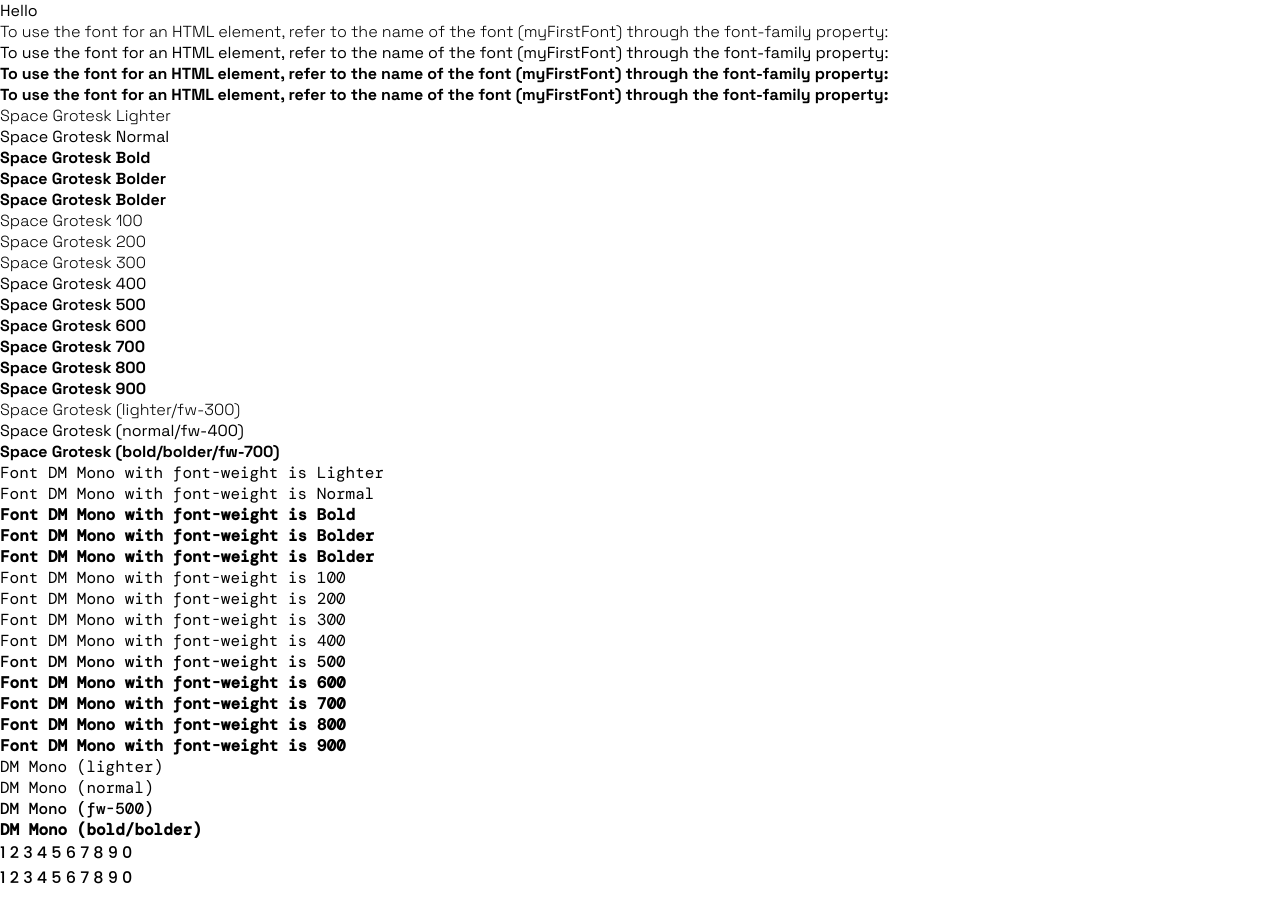
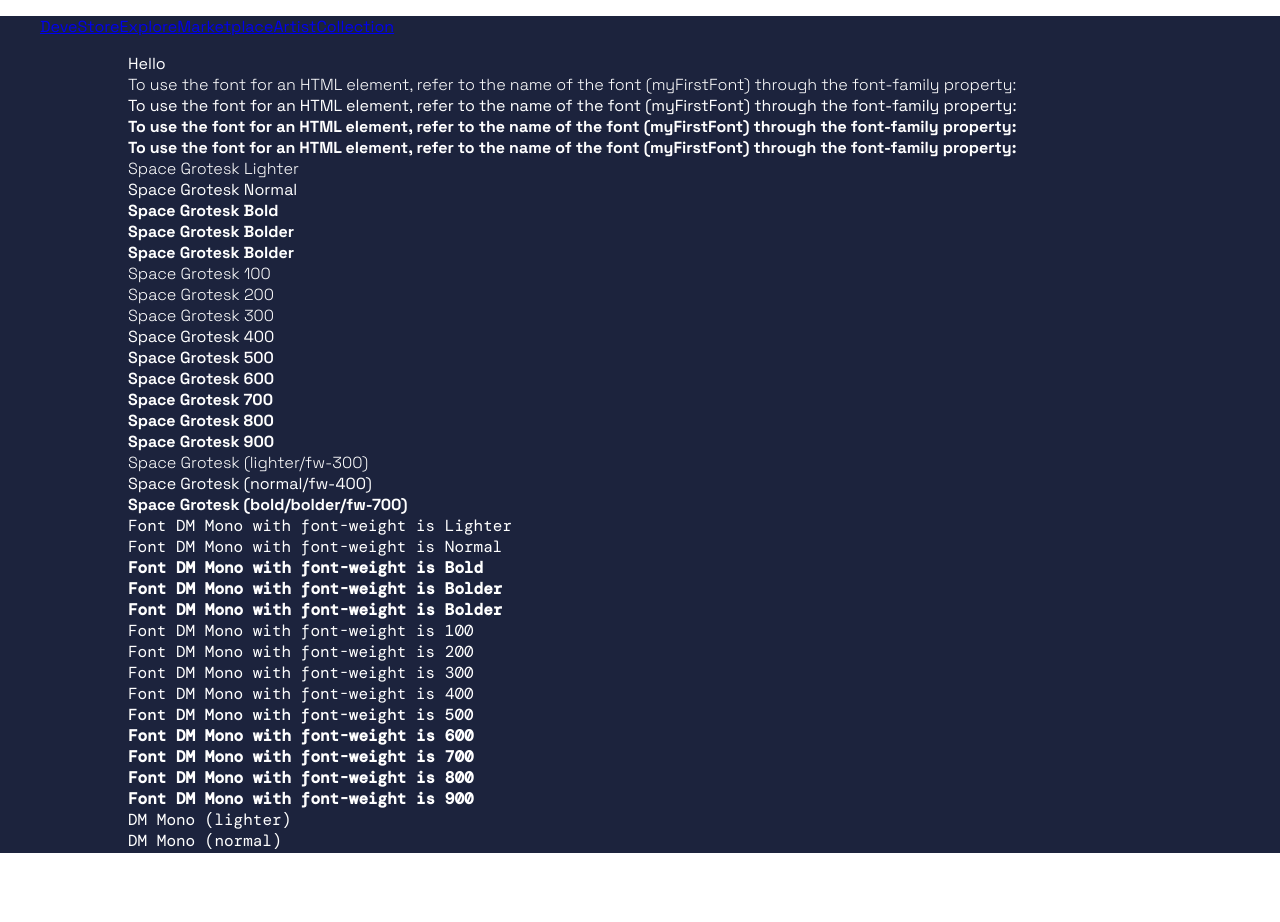
Before and after one commit to tiennt0212/web_course_demo-fe_reactjs, a React (Create React App) app: page /dev-site in a window 1280 px wide. Shown: the top 922 px of the page. Before the commit the page ends 890 px from the top, so only its background shows below. Built offline with nearby package versions, Linux system fonts and the light colour scheme; a web font is replaced by a local one.

Commit message:
apply layout

```diff
--- a/src/App.js
+++ b/src/App.js
@@ -1,21 +1,26 @@
-import React, { Suspense } from 'react';
-import './App.css';
-import { BrowserRouter, Routes, Route } from 'react-router-dom';
-import ErrorBoundary from './components/ErrorBoundary';
-import { DevSite } from './containers'
+import React, { Suspense } from "react";
+import "./App.css";
+import { BrowserRouter, Routes, Route } from "react-router-dom";
+import ErrorBoundary from "./components/ErrorBoundary";
+import { DevSite, HomePage } from "./containers";
+import { ROUTES } from "./utils/constant";
+import MainLayout from "./layouts/MainLayout";
 
 function App() {
   return (
     <React.Fragment>
       {/* <Header /> */}
       <BrowserRouter>
+        <MainLayout>
           <ErrorBoundary>
             <Suspense fallback={<div>Loading...</div>}>
               <Routes>
+                <Route path={ROUTES.HOME_PAGE} element={<HomePage />} />
                 <Route path={"/dev-site"} element={<DevSite />} />
               </Routes>
             </Suspense>
           </ErrorBoundary>
+        </MainLayout>
       </BrowserRouter>
       {/* <Footer /> */}
     </React.Fragment>
--- /dev/null
+++ b/src/components/Header/Header.jsx
@@ -0,0 +1,54 @@
+import React from "react";
+import styled from "styled-components";
+import { NavLink } from "react-router-dom";
+
+const HeaderStyled = styled.header``;
+
+const NavStyled = styled.nav`
+  ul {
+    display: flex;
+    flex-direction: row;
+    list-style-type: none;
+    li a {
+      /* text-decoration: none; */
+    }
+  }
+`;
+
+const Header = () => {
+  return (
+    <HeaderStyled>
+      <NavStyled>
+        <ul>
+          <li>
+            <NavLink to={"#"} className="a">
+              DeveStore
+            </NavLink>
+          </li>
+          <li>
+            <NavLink to={"#"} className="b">
+              Explore
+            </NavLink>
+          </li>
+          <li>
+            <NavLink to={"#"} className="c">
+              Marketplace
+            </NavLink>
+          </li>
+          <li>
+            <NavLink to={"#"} className="d">
+              Artist
+            </NavLink>
+          </li>
+          <li>
+            <NavLink to={"#"} className="ea">
+              Collection
+            </NavLink>
+          </li>
+        </ul>
+      </NavStyled>
+    </HeaderStyled>
+  );
+};
+
+export default Header;
--- a/src/components/Header/index.js
+++ b/src/components/Header/index.js
@@ -0,0 +1,2 @@
+import Header from "./Header";
+export default Header;
--- a/src/containers/HomePage/HomePage.jsx
+++ b/src/containers/HomePage/HomePage.jsx
@@ -0,0 +1,7 @@
+import React from "react";
+
+const HomePage = () => {
+  return <div> Hello, I'm Home Page</div>;
+};
+
+export default HomePage;
--- a/src/containers/HomePage/index.js
+++ b/src/containers/HomePage/index.js
@@ -0,0 +1,3 @@
+import loadable from "../../utils/loadable";
+
+export default loadable(() => import("./HomePage"))
--- a/src/containers/index.js
+++ b/src/containers/index.js
@@ -1,3 +1,4 @@
 import DevSite from "./DevSite";
+import HomePage from "./HomePage";
 
-export { DevSite };
+export { DevSite, HomePage };
--- /dev/null
+++ b/src/layouts/MainLayout.js
@@ -0,0 +1,26 @@
+import React from "react";
+import styled from "styled-components";
+import { colors } from "../styles/colors";
+import Header from "../components/Header";
+
+const MainLayoutStyled = styled.div`
+  background-color: ${colors.darkBlue};
+  color: #fff;
+`;
+
+const Container = styled.div`
+  height: 100vh;
+  max-width: 1024px;
+  margin: 0 auto;
+`;
+
+const MainLayout = ({ children }) => {
+  return (
+    <MainLayoutStyled>
+      <Header />
+      <Container>{children}</Container>
+    </MainLayoutStyled>
+  );
+};
+
+export default MainLayout;
--- a/src/styles/colors.js
+++ b/src/styles/colors.js
@@ -0,0 +1,6 @@
+export const colors = {
+  darkBlue: "#1C233D",
+  purple: "#8E99F8",
+  lightGray: "#E5E5E5",
+  gray: "#545C71",
+}
--- /dev/null
+++ b/src/utils/constant.js
@@ -0,0 +1,3 @@
+export const ROUTES = {
+  HOME_PAGE: "/",
+}
```
Lines whose indentation alone changed are shown as unchanged.
